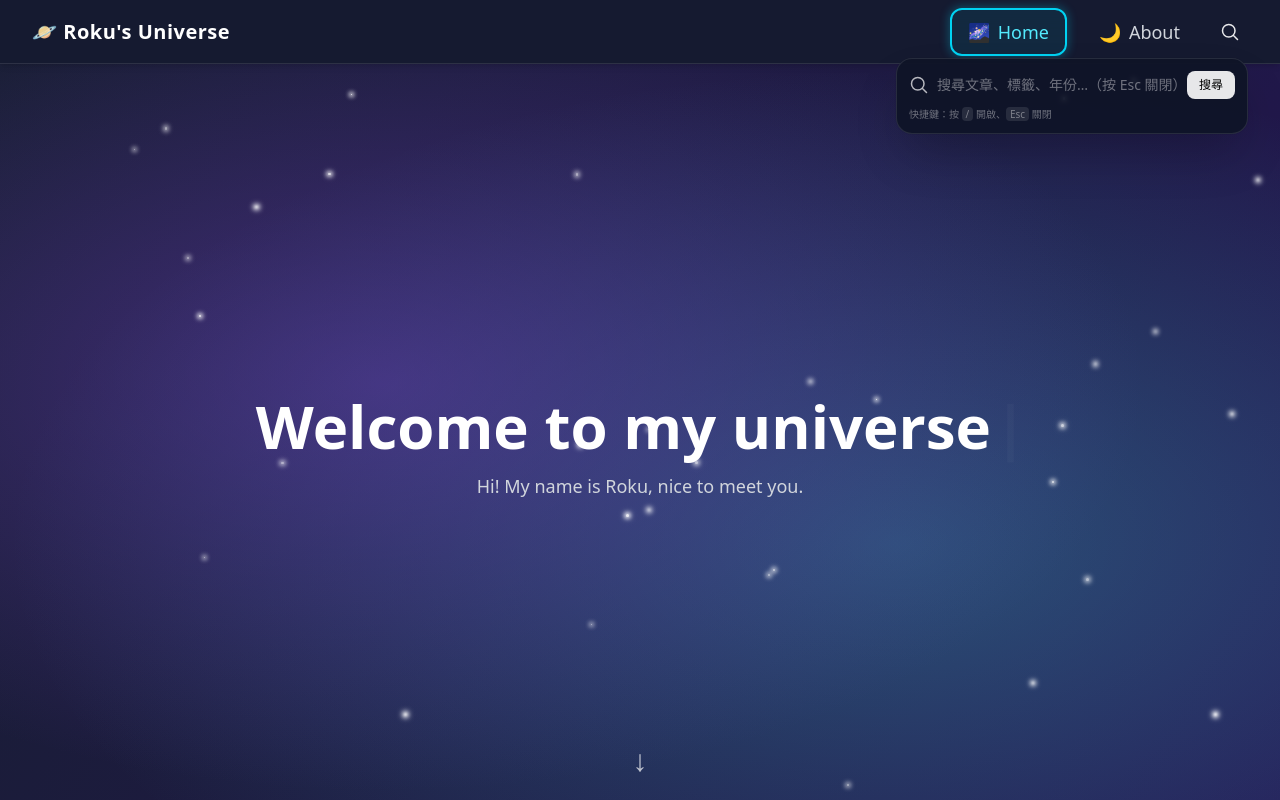
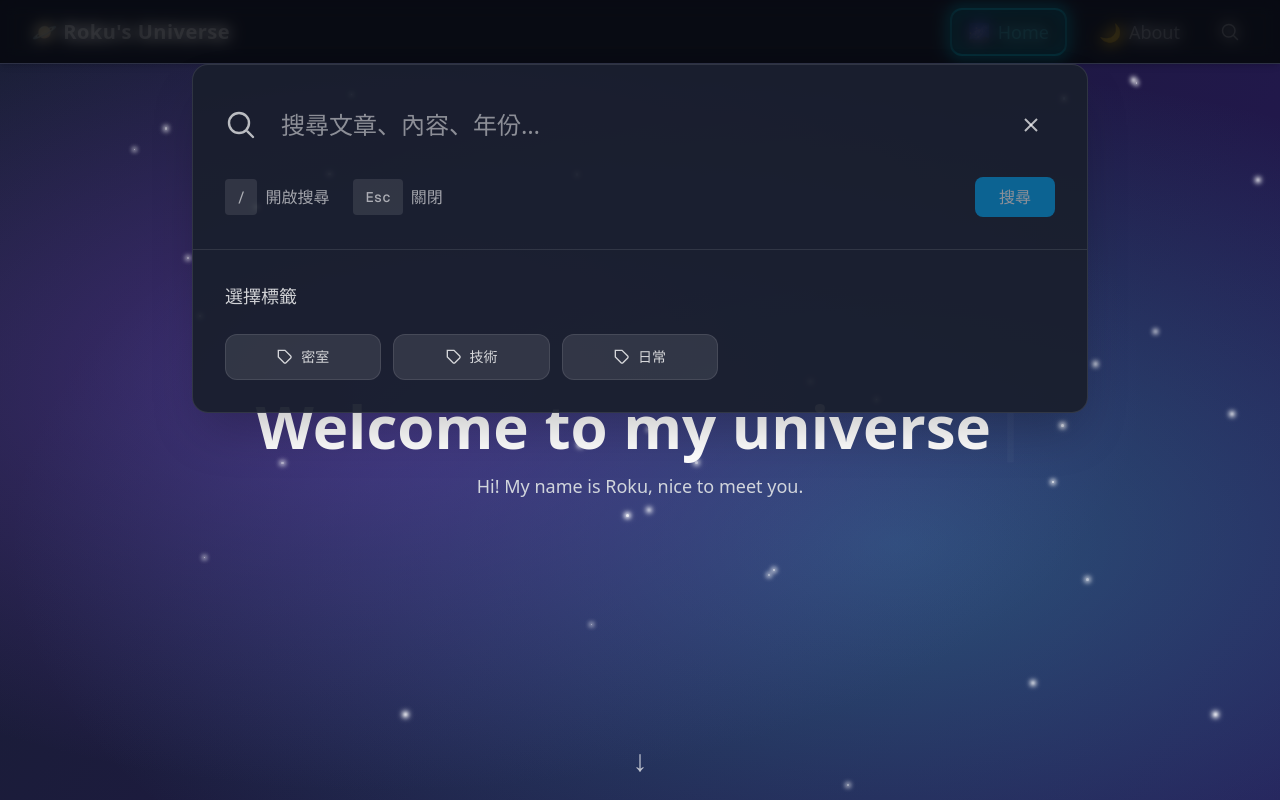
Before and after one commit to RokuSennyou/RokuSennyou.github.io, a Next.js app: page / in a window 1280 px wide. Both pictures are taken after a click on the button "Search". Shown: the top 800 px of the page. Built offline with nearby package versions, Linux system fonts and the light colour scheme.

Commit message:
feat: add search function and use tag

```diff
--- a/posts/0806_first_post.md
+++ b/posts/0806_first_post.md
@@ -3,6 +3,7 @@ title: 測試文章
 date: '2025-08-06'
 tags:
   - 日常
+  - 技術
 summary: 第一篇文章！
 ---
 # 標題
--- a/posts/0810_second_post.md
+++ b/posts/0810_second_post.md
@@ -3,6 +3,7 @@ title: 測試 2.0
 date: '2025-08-10'
 tags:
   - 日常
+  - 密室
 summary: 第二篇喔耶
 ---
 # 標題
--- /dev/null
+++ b/src/app/api/tags/route.js
@@ -0,0 +1,49 @@
+import fs from "fs";
+import path from "path";
+import matter from "gray-matter";
+import { NextResponse } from "next/server";
+
+export async function GET() {
+  try {
+    const postsDirectory = path.join(process.cwd(), "posts");
+
+    if (!fs.existsSync(postsDirectory)) {
+      return NextResponse.json([]);
+    }
+
+    const fileNames = fs.readdirSync(postsDirectory);
+    const markdownFiles = fileNames.filter(name => name.endsWith('.md') || name.endsWith('.mdx'));
+
+    const tagsSet = new Set();
+
+    for (const fileName of markdownFiles) {
+      const fullPath = path.join(postsDirectory, fileName);
+      const fileContents = fs.readFileSync(fullPath, "utf8");
+
+      try {
+        const { data } = matter(fileContents);
+
+        console.log(`Processing ${fileName}:`, data); // Debug
+
+        if (data.tags && Array.isArray(data.tags)) {
+          data.tags.forEach(tag => {
+            if (tag && typeof tag === 'string') {
+              tagsSet.add(tag.trim());
+            }
+          });
+        }
+      } catch (error) {
+        console.error(`Error parsing ${fileName}:`, error);
+      }
+    }
+
+    console.log('Final tags:', Array.from(tagsSet)); // Debug
+
+    const uniqueTags = Array.from(tagsSet).sort();
+
+    return NextResponse.json(uniqueTags);
+  } catch (error) {
+    console.error("Error fetching tags:", error);
+    return NextResponse.json([], { status: 500 });
+  }
+}
--- a/src/components/SearchPopover.tsx
+++ b/src/components/SearchPopover.tsx
@@ -2,16 +2,38 @@
 
 import { useEffect, useRef, useState } from "react";
 import { useRouter } from "next/navigation";
+import fs from "fs";
+import path from "path";
+import matter from "gray-matter";
 
 export default function SearchPopover() {
   const [open, setOpen] = useState(false);
   const [value, setValue] = useState("");
+  const [availableTags, setAvailableTags] = useState<string[]>([]);
   const router = useRouter();
-  const panelRef = useRef<HTMLDivElement>(null);
   const inputRef = useRef<HTMLInputElement>(null);
   const btnRef = useRef<HTMLButtonElement>(null);
 
   const toggle = () => setOpen((v) => !v);
+
+  useEffect(() => {
+    if (typeof window !== 'undefined') {
+      const fetchTags = async () => {
+        try {
+          const response = await fetch('/api/tags');
+          if (response.ok) {
+            const tags = await response.json();
+            setAvailableTags(tags);
+          } else {
+            setAvailableTags(['日常']);
+          }
+        } catch (error) {
+          setAvailableTags(['日常']);
+        }
+      };
+      fetchTags();
+    }
+  }, []);
 
   useEffect(() => {
     if (open) {
@@ -34,23 +56,9 @@ export default function SearchPopover() {
         setOpen(true);
       }
     }
-    function onClick(e: MouseEvent) {
-      const t = e.target as Node;
-      if (
-        open &&
-        panelRef.current &&
-        !panelRef.current.contains(t) &&
-        btnRef.current &&
-        !btnRef.current.contains(t)
-      ) {
-        setOpen(false);
-      }
-    }
     window.addEventListener("keydown", onKey);
-    window.addEventListener("mousedown", onClick);
     return () => {
       window.removeEventListener("keydown", onKey);
-      window.removeEventListener("mousedown", onClick);
     };
   }, [open]);
 
@@ -62,8 +70,13 @@ export default function SearchPopover() {
     router.push(`/search?q=${encodeURIComponent(q)}`);
   }
 
+  function onTagClick(tag: string) {
+    setOpen(false);
+    router.push(`/search?tag=${encodeURIComponent(tag)}`);
+  }
+
   return (
-    <div className="relative">
+    <>
       <button
         ref={btnRef}
         aria-label="Search"
@@ -82,13 +95,17 @@ export default function SearchPopover() {
       </button>
 
       {open && (
+        <div className="fixed inset-0 z-50 flex items-start justify-center">
           <div
-          ref={panelRef}
-          className="absolute right-0 mt-2 w-[22rem] max-w-[90vw] rounded-2xl border border-white/10 bg-[#0f1528]/95 backdrop-blur-xl shadow-2xl ring-1 ring-black/5"
-        >
-          <form onSubmit={onSubmit} className="p-3">
-            <div className="flex items-center gap-2">
-              <svg viewBox="0 0 24 24" fill="none" className="h-5 w-5 text-white/70">
+            className="absolute inset-0 bg-black/60 backdrop-blur-sm"
+            onClick={() => setOpen(false)}
+          />
+
+          <div className="relative w-full max-w-4xl mx-4 mt-16 animate-in fade-in slide-in-from-top-4 duration-300">
+            <div className="bg-[#1a1f2e]/95 backdrop-blur-xl border border-white/10 rounded-2xl shadow-2xl overflow-hidden">
+              <form onSubmit={onSubmit} className="p-8">
+                <div className="flex items-center gap-6 mb-6">
+                  <svg viewBox="0 0 24 24" fill="none" className="h-8 w-8 text-white/70 flex-shrink-0">
                     <path
                       d="M21 21l-4.2-4.2M10.5 18a7.5 7.5 0 1 1 0-15 7.5 7.5 0 0 1 0 15z"
                       stroke="currentColor"
@@ -101,32 +118,88 @@ export default function SearchPopover() {
                     ref={inputRef}
                     value={value}
                     onChange={(e) => setValue(e.target.value)}
-                placeholder="搜尋文章、標籤、年份…（按 Esc 關閉）"
-                className="flex-1 bg-transparent outline-none text-white placeholder:text-white/40 text-sm"
+                    placeholder="搜尋文章、內容、年份…"
+                    className="flex-1 bg-transparent outline-none text-white placeholder:text-white/50 text-2xl py-3"
                   />
+                  <button
+                    type="button"
+                    onClick={() => setOpen(false)}
+                    className="p-3 rounded-lg hover:bg-white/10 text-white/70 hover:text-white transition-colors"
+                    aria-label="Close"
+                  >
+                    <svg className="w-6 h-6" viewBox="0 0 24 24" fill="none" stroke="currentColor" strokeWidth="2">
+                      <line x1="18" y1="6" x2="6" y2="18"></line>
+                      <line x1="6" y1="6" x2="18" y2="18"></line>
+                    </svg>
+                  </button>
+                </div>
+
+                <div className="flex items-center justify-between">
+                  <div className="flex items-center gap-6 text-base text-white/60">
+                    <div className="flex items-center gap-2">
+                      <span className="px-3 py-2 rounded bg-white/10 text-sm font-mono">/</span>
+                      <span>開啟搜尋</span>
+                    </div>
+                    <div className="flex items-center gap-2">
+                      <span className="px-3 py-2 rounded bg-white/10 text-sm font-mono">Esc</span>
+                      <span>關閉</span>
+                    </div>
+                  </div>
+
+                  <div className="flex items-center gap-4">
                     {value && (
                       <button
                         type="button"
                         onClick={() => setValue("")}
-                  className="px-2 py-1 text-xs rounded-lg bg-white/10 hover:bg-white/15 text-white/70"
-                  aria-label="Clear"
+                        className="px-4 py-2 text-base rounded-lg bg-white/10 hover:bg-white/15 text-white/70 hover:text-white transition-colors"
                       >
                         清除
                       </button>
                     )}
                     <button
                       type="submit"
-                className="px-3 py-1.5 text-xs rounded-lg bg-white/90 hover:bg-white text-black font-medium"
+                      className="px-6 py-2 text-base rounded-lg bg-sky-500 hover:bg-sky-600 text-white font-medium transition-colors disabled:opacity-50"
+                      disabled={!value.trim()}
                     >
                       搜尋
                     </button>
                   </div>
-            <div className="mt-2 text-[10px] text-white/40">
-              快捷鍵：按 <span className="px-1 rounded bg-white/10">/</span> 開啟、<span className="px-1 rounded bg-white/10">Esc</span> 關閉
                 </div>
               </form>
+
+              <div className="border-t border-white/10"></div>
+
+              <div className="p-8">
+                <div className="text-lg text-white/80 mb-6 font-medium">選擇標籤</div>
+
+                <div className="grid grid-cols-2 sm:grid-cols-3 md:grid-cols-4 lg:grid-cols-5 gap-3">
+                  {availableTags.map((tag, index) => (
+                    <button
+                      key={index}
+                      onClick={() => onTagClick(tag)}
+                      className="px-4 py-3 text-sm rounded-xl bg-white/10 hover:bg-sky-500/20 border border-white/10 hover:border-sky-500/50 text-white/80 hover:text-white transition-all duration-200 hover:scale-105 hover:shadow-lg"
+                    >
+                      <div className="flex items-center gap-2 justify-center">
+                        <svg className="w-4 h-4" viewBox="0 0 24 24" fill="none" stroke="currentColor" strokeWidth="2">
+                          <path d="M20.59 13.41l-7.17 7.17a2 2 0 0 1-2.83 0L2 12V2h10l8.59 8.59a2 2 0 0 1 0 2.82z"></path>
+                          <line x1="7" y1="7" x2="7.01" y2="7"></line>
+                        </svg>
+                        {tag}
+                      </div>
+                    </button>
+                  ))}
+                </div>
+
+                {availableTags.length === 0 && (
+                  <div className="text-center py-8 text-white/50">
+                    載入標籤中...
                   </div>
                 )}
               </div>
+            </div>
+          </div>
+        </div>
+      )}
+    </>
   );
 }
```
Lines whose indentation alone changed are shown as unchanged.
